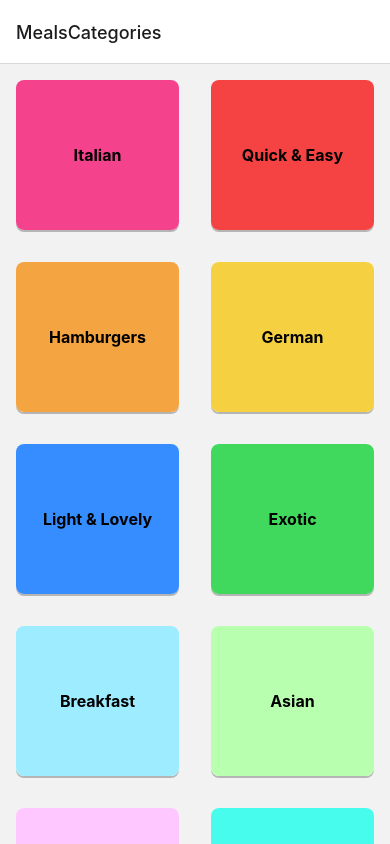
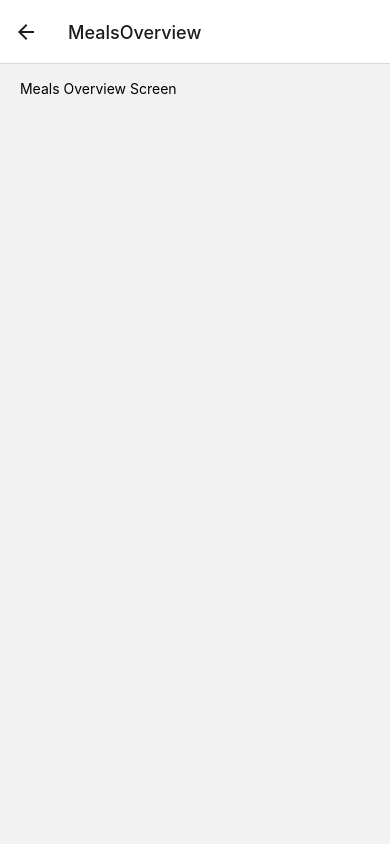
Before and after one commit to shaho1090/meals, a React Native app: screen /MealsOverview in a window 390 px wide. Built offline with nearby package versions, Linux system fonts and the light colour scheme.

Commit message:
lesson: 95, implementing navigation between two screens

```diff
--- a/App.js
+++ b/App.js
@@ -4,6 +4,7 @@
 import { createNativeStackNavigator } from "@react-navigation/native-stack";
 
 import CategoriesScreen from "./screens/CategoriesScreen";
+import MealsOverviewScreeen from "./screens/MealsOverviewScreen";
 
 const Stack = createNativeStackNavigator();
 
@@ -14,6 +15,7 @@
       <NavigationContainer>
         <Stack.Navigator>
           <Stack.Screen name="MealsCategories" component={CategoriesScreen} />
+          <Stack.Screen name="MealsOverview" component={MealsOverviewScreeen} />
         </Stack.Navigator>
       </NavigationContainer>
     </>
--- a/components/CategoryGridTile.js
+++ b/components/CategoryGridTile.js
@@ -1,6 +1,6 @@
 import { View, Pressable, Text, StyleSheet, Platform } from "react-native";
 
-function CategoryGridTile({ title, color }) {
+function CategoryGridTile({ title, color, onPress }) {
   return (
     <View style={styles.gridItem}>
       <Pressable
@@ -9,6 +9,7 @@
           styles.button,
           pressed ? styles.buttonPressed : null,
         ]}
+        onPress={onPress}
       >
         <View style={[styles.innerContainer, { backgroundColor: color }]}>
           <Text style={styles.title}>{title}</Text>
--- a/screens/CategoriesScreen.js
+++ b/screens/CategoriesScreen.js
@@ -3,13 +3,19 @@
 import { CATEGORIES } from "../data/dummy-data";
 import CategoryGridTile from "../components/CategoryGridTile";
 
-function renderCategoryItem(itemData) {
-  return (
-    <CategoryGridTile title={itemData.item.title} color={itemData.item.color} />
-  );
-}
-
-function CategoriesScreen() {
+function CategoriesScreen({ navigation }) {
+  function renderCategoryItem(itemData) {
+    function pressHandler() {
+      navigation.navigate("MealsOverview");
+    }
+    return (
+      <CategoryGridTile
+        title={itemData.item.title}
+        color={itemData.item.color}
+        onPress={pressHandler}
+      />
+    );
+  }
   return (
     <FlatList
       data={CATEGORIES}
--- /dev/null
+++ b/screens/MealsOverviewScreen.js
@@ -0,0 +1,20 @@
+import { View, Text, StyleSheet } from "react-native";
+
+import { MEALS } from "../data/dummy-data";
+
+function MealsOverviewScreeen() {
+  return (
+    <View style={styles.container}>
+      <Text> Meals Overview Screen</Text>
+    </View>
+  );
+}
+
+export default MealsOverviewScreeen;
+
+const styles = StyleSheet.create({
+  container: {
+    flex: 1,
+    padding: 16,
+  },
+});
```
